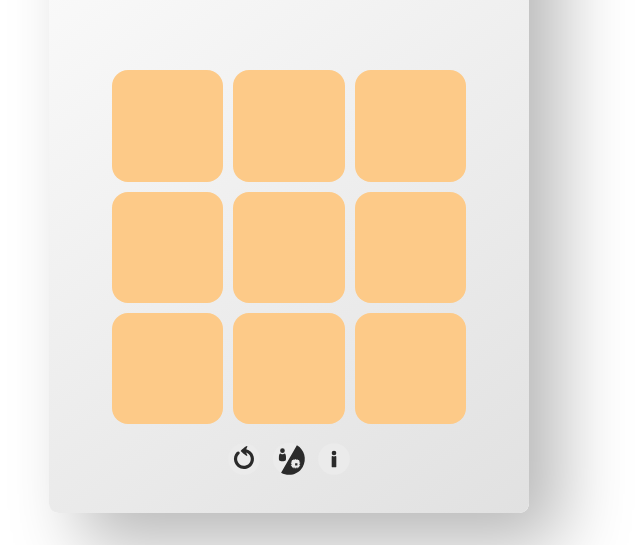
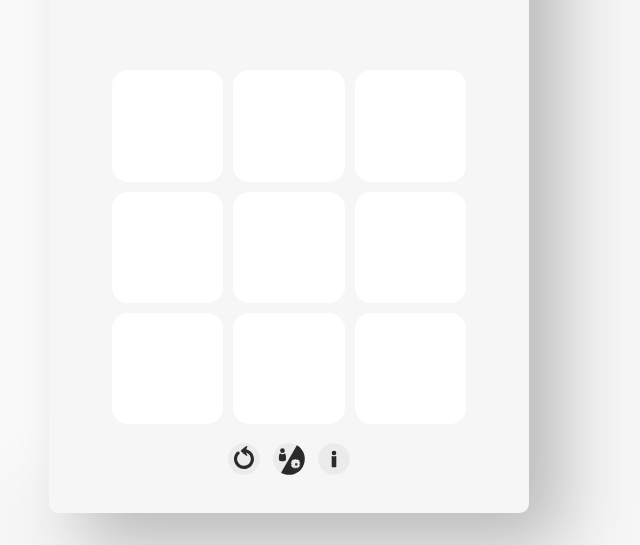
Before and after one commit to hungrybluedev/tictactoe2, a plain HTML site: page index.html in a window 1280 px wide. Shown: the part 255-800 px from the top of the page, without its empty margins (351-991 px from the left). Drawn offline with Linux system fonts and the light colour scheme.

Commit message:
change the colours

```diff
--- a/scss/default.scss
+++ b/scss/default.scss
@@ -1,10 +1,10 @@
 $main-width: 90vw;
 $grid-width: 0.8 * $main-width;
 
-$main-background-colour: #aaaaaaa6;
-$square-colour: #fdca88;
-$square-hover-colour: #8d8d8d33;
-$square-active-colour: #36363650;
+$main-background-colour: #aaaaaa;
+$square-colour: #ffffff;
+$square-hover-colour: #d3d3d3;
+$square-active-colour: #747474;
 
 @font-face {
   font-family: "Shadows into Light";
@@ -27,6 +27,7 @@ body {
   height: 100vh;
   justify-content: center;
   align-items: center;
+  background-color: #f6f6f6;
 }
 
 main {
@@ -39,7 +40,8 @@ main {
   align-items: center;
   background-color: $main-background-colour;
   border-radius: 1ch;
-  background: linear-gradient(145deg, #fff, #e1e1e1);
+  // background: linear-gradient(145deg, #fff, #e1e1e1);
+  background-color: #f6f6f6;
   box-shadow: 32px 32px 70px #b9b9b9, -32px -32px 70px #fff;
 
   #logo {
@@ -108,8 +110,5 @@ main {
     button:hover {
       filter: brightness(0.9);
     }
-    button:active {
-      filter: brightness(0.6);
-    }
   }
 }
```
Also changed, not shown: css/default.css, 1 other file.
